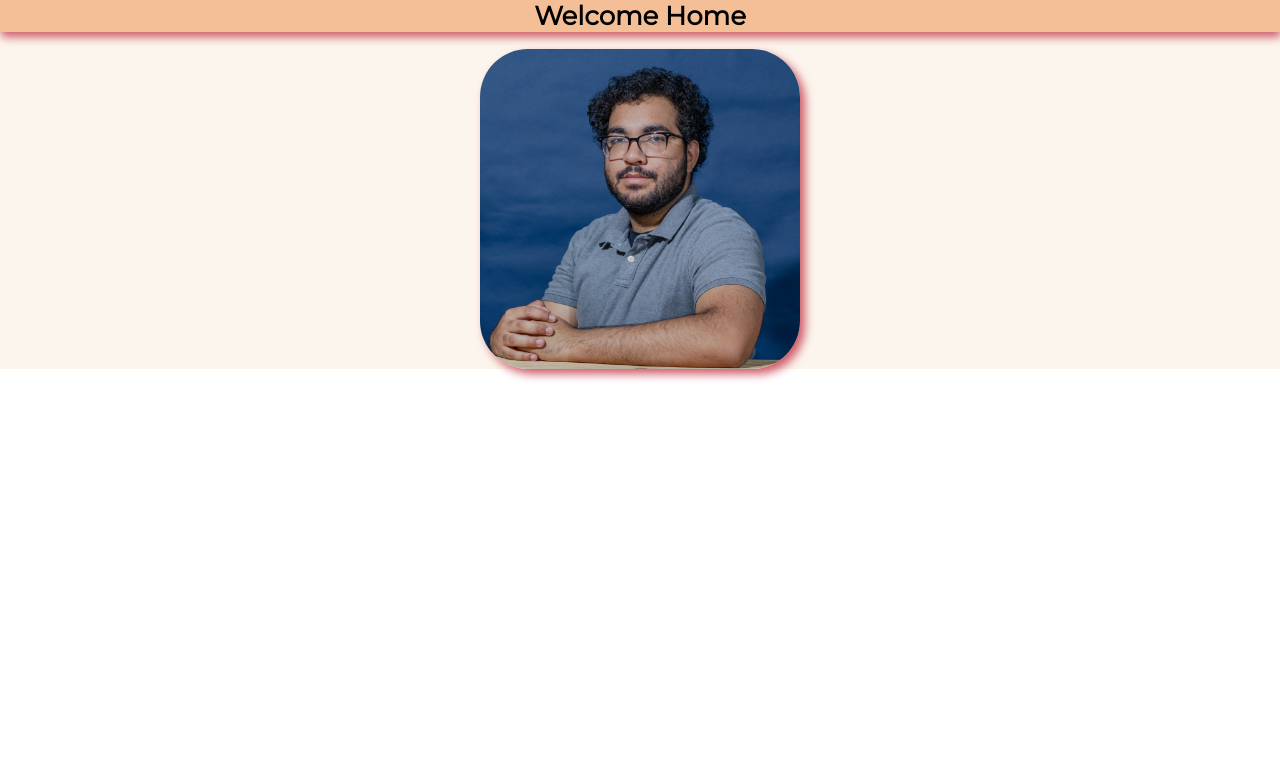
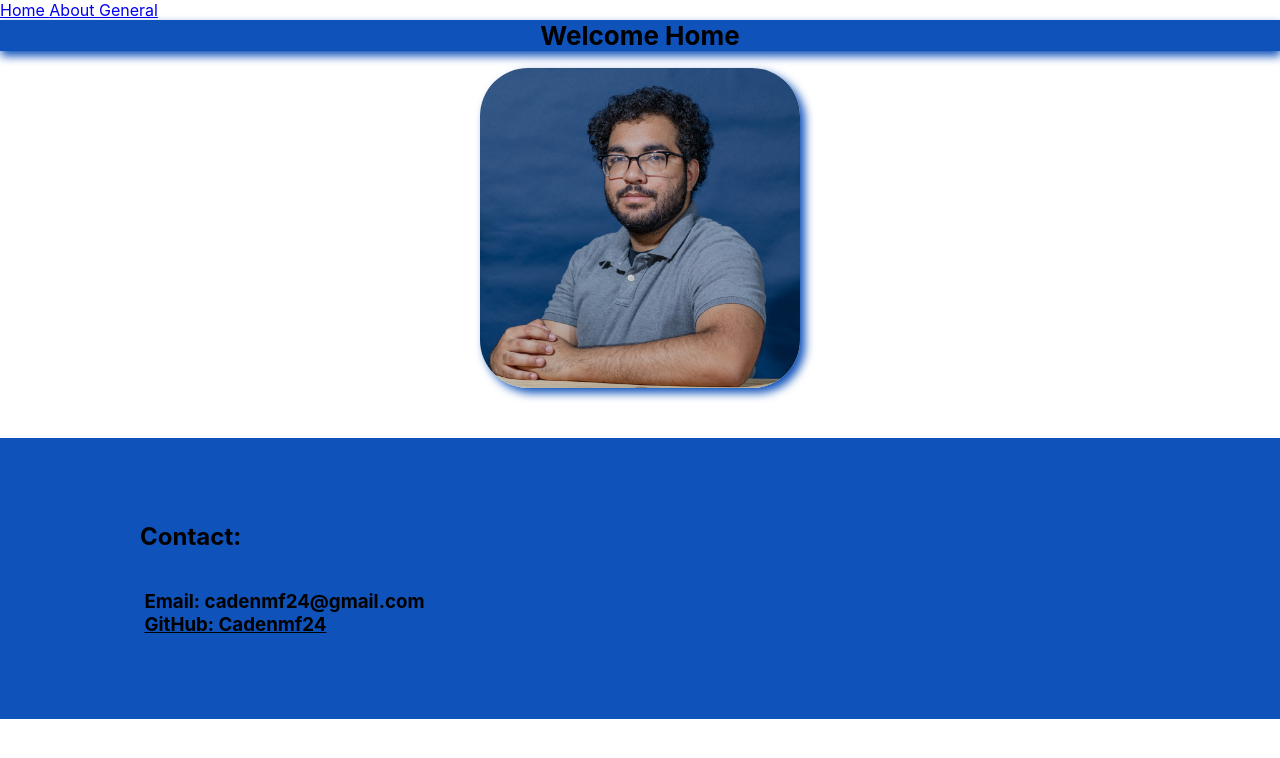
Before and after one commit to Cadenmf24/Ashwashere-Website-, a React (Create React App) app in the folder websitetest/: page / in a window 1280 px wide. Shown: the top 758 px of the page. Built offline with nearby package versions, Linux system fonts and the light colour scheme.

Commit message:
footer, header, and others

```diff
--- a/websitetest/package.json
+++ b/websitetest/package.json
@@ -4,14 +4,20 @@
   "private": true,
   "homepage": "http://cadenmf24.github.io/ashwashere",
   "dependencies": {
+    "@nextui-org/navbar": "^2.0.30",
+    "@nextui-org/react": "^2.3.6",
+    "@nextui-org/system": "^2.1.2",
+    "@nextui-org/theme": "^2.2.3",
     "@testing-library/jest-dom": "^5.17.0",
     "@testing-library/react": "^13.4.0",
     "@testing-library/user-event": "^13.5.0",
+    "framer-motion": "^11.2.5",
     "react": "^18.2.0",
     "react-dom": "^18.2.0",
     "react-icons": "^4.11.0",
     "react-scripts": "5.0.1",
     "styled-components": "^6.1.1",
+    "tailwindcss": "^3.4.3",
     "web-vitals": "^2.1.4"
   },
   "scripts": {
--- a/websitetest/src/App.css
+++ b/websitetest/src/App.css
@@ -26,7 +26,7 @@
   margin-left: auto;
   margin-right: auto;
   margin-bottom: 50px;
-  box-shadow: 5px 5px 10px #CE5A67;
+  box-shadow: 5px 5px 10px #0F52BA;
   justify-content: center;
   align-self: flex-end;
   object-fit:cover;
@@ -35,7 +35,7 @@
 
 
 .App-header {
-  background-color: #F4BF96;
+  background-color: #0F52BA;
   display: flex;
   flex-direction: column;
   align-items: center;
@@ -44,7 +44,7 @@
   margin-left: auto;
   margin-right: auto;
   margin-top: auto;
-  box-shadow: 1px 5px 10px #CE5A67;
+  box-shadow: 1px 5px 10px #0F52BA;
   color: black
 }
 
--- a/websitetest/src/App.js
+++ b/websitetest/src/App.js
@@ -4,20 +4,19 @@ import { BrowserRouter, Routes, Route } from "react-router-dom";
 import Aboutme from './sites/Aboutme';
 import General from './sites/General';
 import Home from './sites/Home'
-import Layout from './components/Layout';
+import Header from './components/Header';
 
 
 
 function App() {
   return (
     <BrowserRouter>
+    <Header/>
     <Routes>
-      <Route path = "/" element = {<Layout/>}>
-        <Route index element = {<Home />} />
-        <Route path = "Aboutme" element = {<Aboutme />} />
-        <Route path = "General" element = {<General />} />
-      </Route>
-      </Routes>
+      <Route exact path = "/" component = {Home} />
+      <Route exact path = "/about" component = {Aboutme} />
+      <Route exact path = "/general" component = {General} />
+    </Routes>
     </BrowserRouter>
   );
 }
--- a/websitetest/src/components/Footer.js
+++ b/websitetest/src/components/Footer.js
@@ -10,15 +10,14 @@ const Footer = () => {
         <Box>
             <FooterContainer>
             <h2
-                style = {{color:"#CE5A67",
+                style = {{color:"#000000",
                         textAlign:"left",
-                        marginTop: "1px",
+                        marginTop: "px",
                     }}
                     >
                         Contact:
                     </h2>
-
-                    <h3 style = {{textAlign: 'left', whiteSpace: 'pre-wrap', color: '#CE5A67'}} > Email: cadenmf24@gmail.com {'\n'} <a style = {{textAlign: 'left', color: '#CE5A67'}} href = "https://github.com/Cadenmf24" rel = "nonreferrer">GitHub: Cadenmf24</a></h3>
+                    <h3 style = {{textAlign: 'left', whiteSpace: 'pre-wrap', color: '#000000'}} > Email: cadenmf24@gmail.com {'\n'} <a style = {{textAlign: 'left', color: '#000000'}} href = "https://github.com/Cadenmf24" rel = "nonreferrer">GitHub: Cadenmf24</a></h3>
                     </FooterContainer>
         </Box>
     )
--- a/websitetest/src/components/FooterStyles.js
+++ b/websitetest/src/components/FooterStyles.js
@@ -2,7 +2,7 @@ import styled from "styled-components";
 
 export const Box = styled.div`
     padding: 5% 2.5%;
-    background: #1F1717;
+    background: #0F52BA;
     // position: absolute;
     bottom: 0;
     width: 95%;
@@ -18,7 +18,7 @@ export const FooterContainer = styled.div`
     justify-content: center;
     max-width: 1000px;
     margin: 0 auto;
-    /* background: red; */
+    /* background: blue; */
 `;
 
 export const Column = styled.div`
--- a/websitetest/src/components/Header.js
+++ b/websitetest/src/components/Header.js
@@ -1,17 +1,14 @@
 import React from "react";
-
-
+import { Link } from 'react-router-dom';
 
 
 const Header = () => {
     return(
-        <div className="App-header">
-            {/* <h1> Welcome To the Website of Ash Franklin </h1> */}
-            <h1 style={{textAlign: "center"}}>THIS WEBSITE IS STILL VERY MUCH UNDER DEVELOPEMENT, CHECK GITHUB FOR MORE INFOMATION github.com/cadenmf24</h1>
-            <style>
-                @import url('https://fonts.googleapis.com/css2?family=Montserrat&display=swap');
-            </style>
-        </div>
+        <nav className= "header-links">
+            <Link to = "/" className="link">Home </Link>
+            <Link to ="/about" className="link">About </Link>
+            <Link to = "/general" className = "link">General</Link>
+        </nav>
     )
 };
 
--- a/websitetest/src/components/Layout.js
+++ /dev/null
@@ -1,22 +0,0 @@
-import { Outlet, Link } from "react-router-dom";
-
-const Layout = () => {
-  return (
-    <>
-      <nav>
-        <ul>
-          <li>
-            <Link to="/">Home</Link>
-          </li>
-          <li>
-            <Link to="/About me">About</Link>
-          </li>
-        </ul>
-      </nav>
-
-      <Outlet />
-    </>
-  )
-};
-
-export default Layout;
--- a/websitetest/src/index.js
+++ b/websitetest/src/index.js
@@ -5,6 +5,7 @@ import App from './App';
 import reportWebVitals from './reportWebVitals';
 import Aboutme from './sites/Aboutme';
 import Home from './sites/Home';
+import General from './sites/General';
 
 const root = ReactDOM.createRoot(document.getElementById('root'));
 root.render(
--- a/websitetest/src/sites/Home.js
+++ b/websitetest/src/sites/Home.js
@@ -1,19 +1,27 @@
 import React from "react";
 import pic from "../components/Homepic.jpg"
 import App from "../App";
+import Footer from "../components/Footer"
+// import Layout from "../components/Layout";
+// import Navagation from "../components/Navagation"
 
 const Home = () => {
     return (
 
-        <div className="App">
+        <div className="Home">
+            <App/>
             <style>
                 @import url('https://fonts.googleapis.com/css2?family=Montserrat&display=swap');
             </style>
-            <h1 className="App-header"> Welcome Home </h1>
+            <h1 className="App-header"> Welcome Home
+            </h1>
+
 
             <img className = "App-image" src = {pic}></img>
+            <Footer/>
+        </div>
 
-        </div>
+
     )
 }
 
```
Also changed, not shown: websitetest/tailwind.config.js (added, +14 -0 lines), 1 other file (tests, documents, lock files or other folders).
